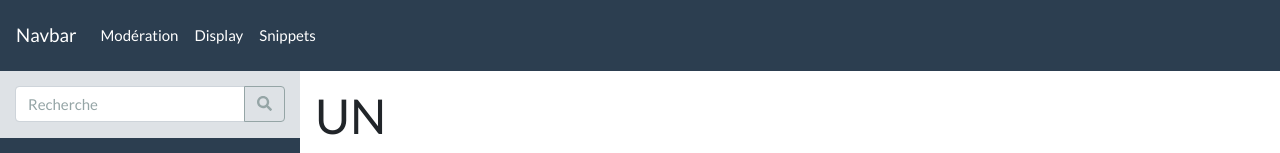
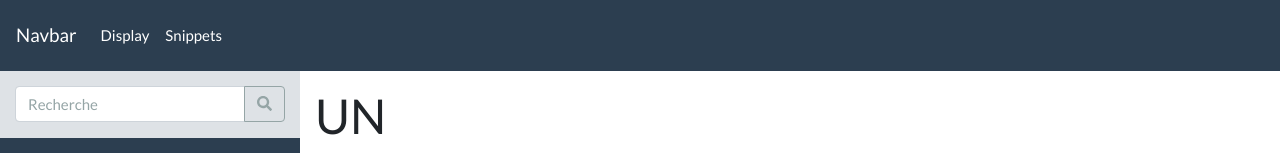
Before and after one commit to Mehdi-Zouaoui/Doc, an Angular app: page / in a window 1280 px wide. Shown: the top 153 px of the page. Built offline with nearby package versions, Linux system fonts and the light colour scheme.

Commit message:
remove moderation

```diff
--- a/src/app/app-routing.module.ts
+++ b/src/app/app-routing.module.ts
@@ -1,12 +1,10 @@
 import { NgModule } from '@angular/core';
 import { Routes, RouterModule } from '@angular/router';
 import {SnippetsComponent} from './snippets/snippets.component';
-import {ModerationComponent} from './moderation/moderation.component';
 
 
 const routes: Routes = [
   {path : 'snippets', component: SnippetsComponent},
-  {path : 'moderation', component: ModerationComponent}
 ];
 
 @NgModule({
--- a/src/app/header/header.component.html
+++ b/src/app/header/header.component.html
@@ -7,9 +7,6 @@
   <div class="collapse navbar-collapse" id="navbarColor01">
     <ul class="navbar-nav mr-auto">
       <li class="nav-item" routerLinkActive="active">
-        <a class="nav-link" routerLink="moderation">Modération</a>
-      </li>
-      <li class="nav-item" routerLinkActive="active">
         <a class="nav-link" routerLink="display">Display</a>
       </li>
       <li class="nav-item" routerLinkActive="active">
--- a/src/app/moderation/moderation.component.html
+++ /dev/null
@@ -1 +0,0 @@
-<p>moderation works!</p>
--- a/src/app/moderation/moderation.component.ts
+++ /dev/null
@@ -1,15 +0,0 @@
-import { Component, OnInit } from '@angular/core';
-
-@Component({
-  selector: 'app-moderation',
-  templateUrl: './moderation.component.html',
-  styleUrls: ['./moderation.component.scss']
-})
-export class ModerationComponent implements OnInit {
-
-  constructor() { }
-
-  ngOnInit() {
-  }
-
-}
```
Also changed, not shown: src/app/app.module.ts (+2 -5 lines), src/app/moderation/moderation.component.scss (deleted).
